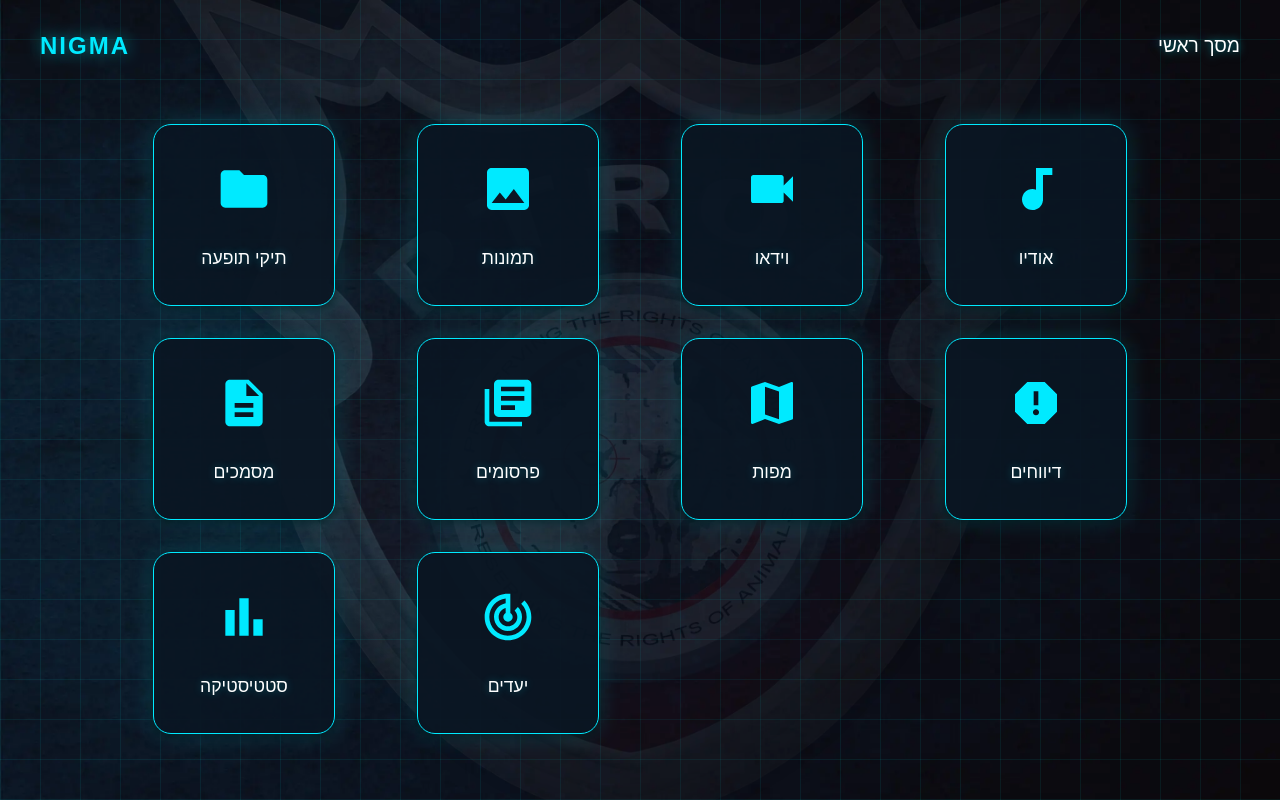
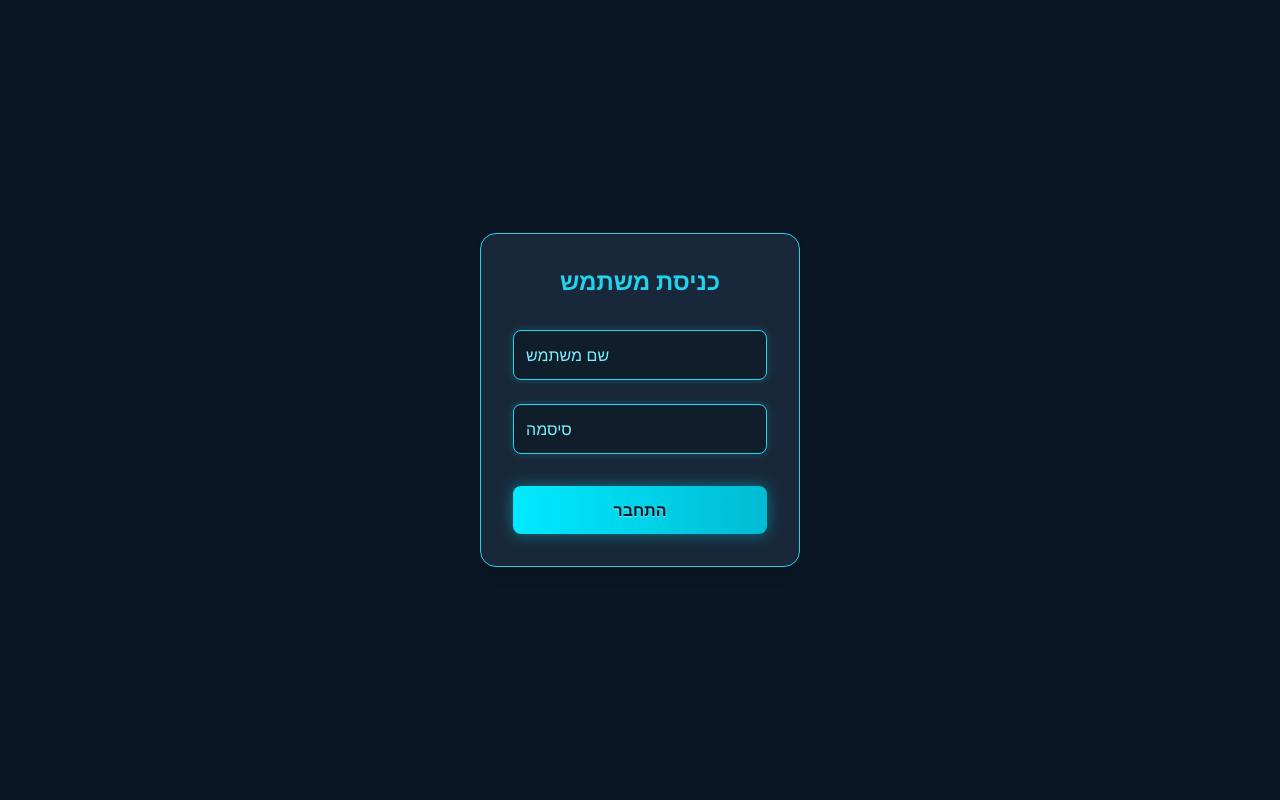
Before and after one commit to YoramErez/PTROA_FRONTEND, a React (Create React App) app: page / in a window 1280 px wide. Built offline with nearby package versions, Linux system fonts and the light colour scheme.

Commit message:
הוספת vercel.json ותמיכה בניווט SPA

```diff
--- a/src/AdminLogin.js
+++ b/src/AdminLogin.js
@@ -6,7 +6,7 @@ function AdminLogin() {
 
   const handleSubmit = (e) => {
     e.preventDefault();
-    navigate('/admin-panel');
+    navigate('/admin/dashboard');
   };
 
   return (
--- a/src/App.js
+++ b/src/App.js
@@ -9,6 +9,8 @@ import bgImg from './assets/blue-back.webp';
 import logoImg from './assets/logo.webp';
 import AdminLogin from './AdminLogin';
 import AdminLayout from './AdminLayout';
+import TailwindTest from './TailwindTest';
+import UserLogin from './UserLogin';
 
 const categories = [
   { key: 'cases', label: 'תיקי תופעה', icon: <MdFolder /> },
@@ -35,7 +37,7 @@ const dummyItems = {
   // ... אפשר להוסיף נתוני דמה לכל קטגוריה
 };
 
-function MainScreen() {
+function MainScreen({ onLogout }) {
   const navigate = useNavigate();
   return (
     <div
@@ -51,6 +53,14 @@ function MainScreen() {
       <header className="main-header">
         <span className="system-name">NIGMA</span>
         <span className="page-title">מסך ראשי</span>
+        {onLogout && (
+          <button
+            onClick={onLogout}
+            style={{ marginRight: 24, background: '#00eaff', color: '#0a1623', border: 'none', borderRadius: 8, padding: '8px 18px', fontWeight: 'bold', cursor: 'pointer', boxShadow: '0 0 8px #00eaff88' }}
+          >
+            התנתק
+          </button>
+        )}
       </header>
       <div className="categories-grid">
         {categories.map(cat => (
@@ -75,12 +85,22 @@ const Placeholder = ({ title }) => (
 );
 
 function App() {
-  const [loggedIn, setLoggedIn] = useState(false);
+  const [userLoggedIn, setUserLoggedIn] = useState(false);
 
   return (
     <Router>
       <Routes>
-        <Route path="/" element={<MainScreen />} />
+        <Route path="/login" element={<UserLogin onLogin={() => setUserLoggedIn(true)} />} />
+        <Route
+          path="/"
+          element={
+            userLoggedIn ? (
+              <MainScreen onLogout={() => setUserLoggedIn(false)} />
+            ) : (
+              <UserLogin onLogin={() => setUserLoggedIn(true)} />
+            )
+          }
+        />
         <Route path="/admin-login" element={<AdminLogin />} />
         <Route element={<AdminLayout />}>
           <Route path="/admin/dashboard" element={<Placeholder title="Dashboard" />} />
@@ -113,6 +133,7 @@ function App() {
             }
           />
         ))}
+        <Route path="/test" element={<TailwindTest />} />
       </Routes>
     </Router>
   );
--- /dev/null
+++ b/src/TailwindTest.js
@@ -0,0 +1,9 @@
+import React from 'react';
+
+export default function TailwindTest() {
+  return (
+    <div className="bg-red-500 text-white text-center p-4 rounded-xl">
+      Tailwind CSS עובד!
+    </div>
+  );
+}
--- /dev/null
+++ b/src/UserLogin.js
@@ -0,0 +1,34 @@
+import React, { useState } from 'react';
+
+export default function UserLogin({ onLogin }) {
+  const [username, setUsername] = useState('');
+  const [password, setPassword] = useState('');
+
+  const handleSubmit = (e) => {
+    e.preventDefault();
+    if (onLogin) onLogin();
+  };
+
+  return (
+    <div className="min-h-screen flex items-center justify-center bg-[#0a1623]">
+      <form onSubmit={handleSubmit} className="bg-[#18283a] p-8 rounded-2xl shadow-lg flex flex-col gap-6 min-w-[320px] border border-cyan-400">
+        <h2 className="text-2xl text-cyan-400 font-bold text-center mb-2">כניסת משתמש</h2>
+        <input
+          type="text"
+          placeholder="שם משתמש"
+          value={username}
+          onChange={e => setUsername(e.target.value)}
+          className="p-3 rounded-lg border border-cyan-400 bg-[#101e2b] text-white focus:outline-none focus:ring-2 focus:ring-cyan-400"
+        />
+        <input
+          type="password"
+          placeholder="סיסמה"
+          value={password}
+          onChange={e => setPassword(e.target.value)}
+          className="p-3 rounded-lg border border-cyan-400 bg-[#101e2b] text-white focus:outline-none focus:ring-2 focus:ring-cyan-400"
+        />
+        <button type="submit" className="bg-cyan-400 text-[#0a1623] font-bold rounded-lg p-3 mt-2 hover:bg-cyan-300 transition">התחבר</button>
+      </form>
+    </div>
+  );
+}
```
Also changed, not shown: package.json (+4 -4 lines), postcss.config.js (+5 -5 lines), 1 other file (tests, documents, lock files or other folders).
